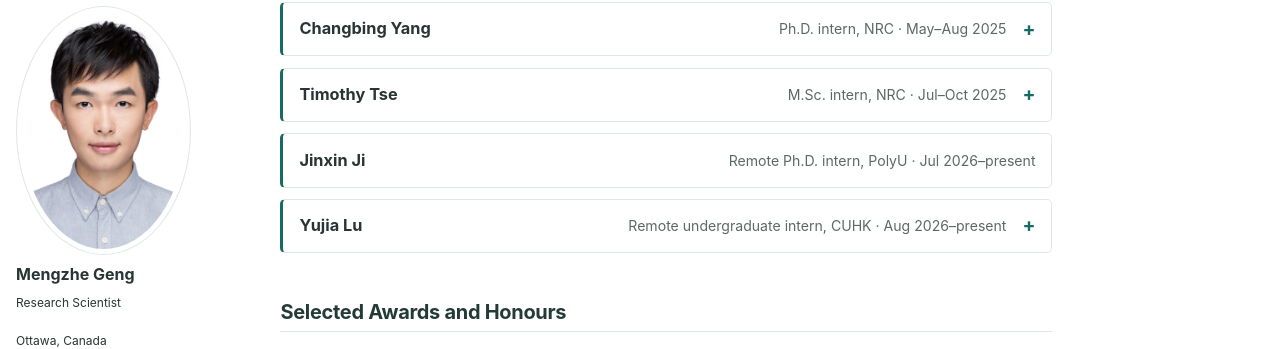
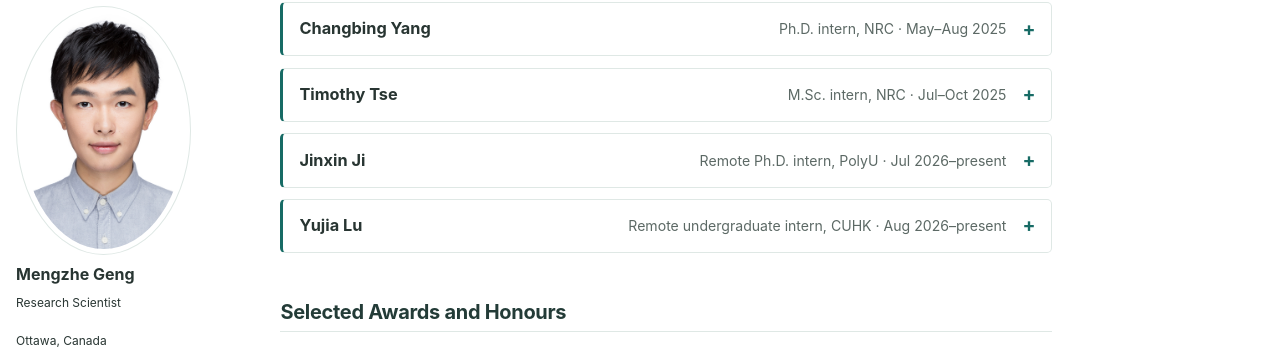
Before and after one commit to MENGZHEGENG/MENGZHEGENG.github.io, a Jekyll site: the page built from _pages/about.md, in a window 1280 px wide and 1400 px high, scrolled down 2444 px. Shown: the part 105-454 px from the top of the window. Built offline with Jekyll 4.4.1, drawn with Linux system fonts in a browser that asks for light colours; some web fonts are replaced.

Commit message:
Add Qwen preprint to supervision listing

```diff
--- a/_pages/about.md
+++ b/_pages/about.md
@@ -162,12 +162,15 @@
       <p class="supervision-detail"><span class="supervision-label">Publication</span><span class="supervision-detail-copy"><a href="https://www.isca-archive.org/interspeech_2026/tse26_interspeech.html" target="_blank" rel="noopener noreferrer">AudioNoisePrints: Model-Free Audio Watermarking Using Spatial Correlation in Flow Matching TTS</a>, <em>INTERSPEECH 2026</em></span></p>
     </div>
   </details>
-  <div class="supervision-entry supervision-entry-static">
-    <div class="supervision-static-heading">
+  <details class="supervision-entry">
+    <summary class="supervision-heading">
       <span class="supervision-name">Jinxin Ji</span>
       <span class="publication-meta">Remote Ph.D. intern, PolyU · Jul 2026–present</span>
+    </summary>
+    <div class="supervision-details">
+      <p class="supervision-detail"><span class="supervision-label">Preprint</span><span class="supervision-detail-copy"><a href="https://arxiv.org/abs/2609.26823" target="_blank" rel="noopener noreferrer">Text Scores Do Not Establish Performance on Lexically Non-Diagnostic Speech Tasks: A Qwen2-Audio Quantization Case Study</a>, <em>arXiv:2609.26823</em> (2026)</span></p>
     </div>
-  </div>
+  </details>
   <details class="supervision-entry">
     <summary class="supervision-heading">
       <span class="supervision-name">Yujia Lu</span>
--- a/_sass/_custom.scss
+++ b/_sass/_custom.scss
@@ -666,18 +666,6 @@
   border-radius: 5px;
 }
 
-.supervision-static-heading {
-  display: grid;
-  grid-template-columns: minmax(0, 1fr) auto;
-  align-items: baseline;
-  gap: 0.25em 1em;
-}
-
-.supervision-static-heading .publication-meta {
-  margin: 0;
-  text-align: right;
-}
-
 .supervision-heading {
   display: grid;
   grid-template-columns: minmax(0, 1fr) auto auto;
@@ -777,16 +765,7 @@
     gap: 0.15em;
   }
 
-  .supervision-static-heading {
-    grid-template-columns: minmax(0, 1fr);
-    gap: 0.15em;
-  }
-
   .supervision-heading .publication-meta {
-    text-align: left;
-  }
-
-  .supervision-static-heading .publication-meta {
     text-align: left;
   }
 
```
